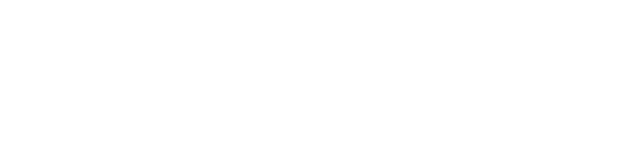
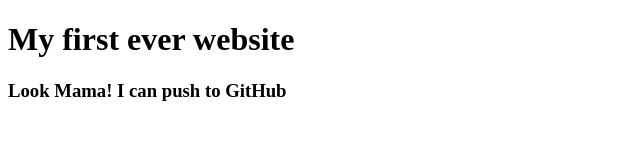
Before and after one commit to sabith68/my-first-website, a plain HTML site: page index.html in a window 1280 px wide. Shown: the whole page, without its empty margins (0-640 px from the left). Drawn offline with Linux system fonts and the light colour scheme.

Commit message:
learned github

```diff
--- a/index.html
+++ b/index.html
@@ -2,9 +2,9 @@
 <html lang="en">
 <head>
 
-    <title>My first ever website</title>
 </head>
 <body>
-
+    <h1>My first ever website</h1>
+    <h3>Look Mama! I can push to GitHub</h3>
 </body>
 </html>
```
